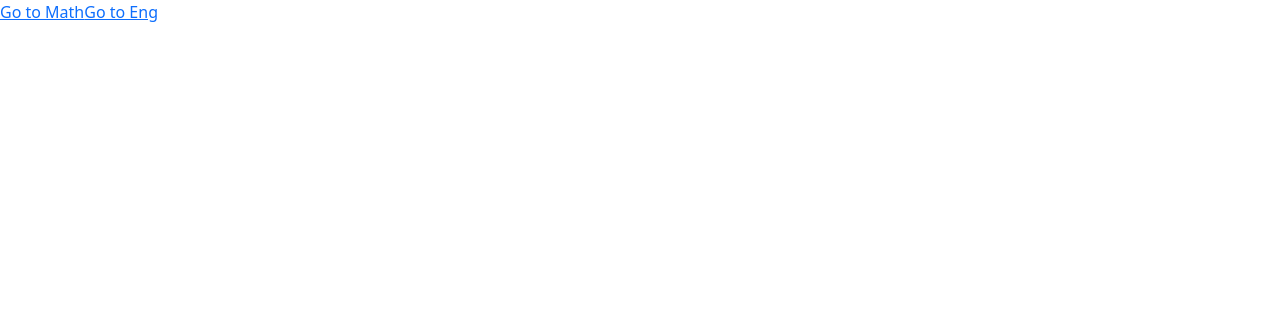
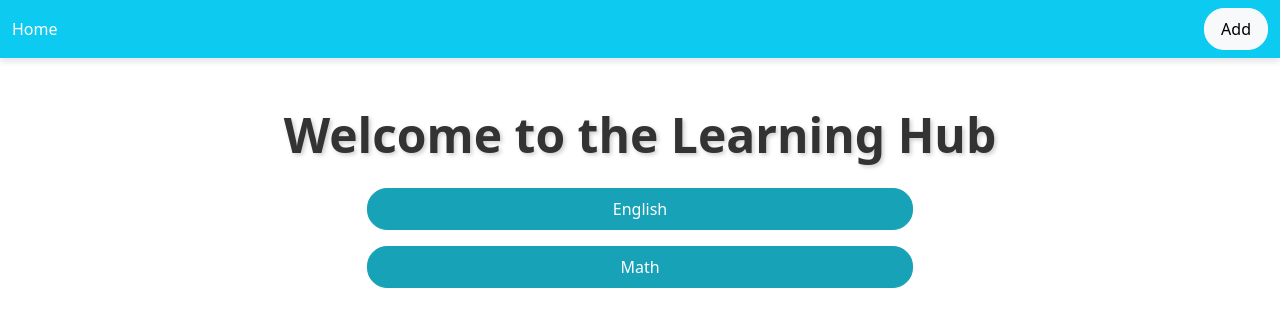
Before and after one commit to NobelTheCoder/flashcard, a React (Vite) app in the folder web/: page / in a window 1280 px wide. Shown: the top 326 px of the page. Built offline with nearby package versions, Linux system fonts and the light colour scheme.

Commit message:
Added Home Ui

```diff
--- a/web/src/Home.jsx
+++ b/web/src/Home.jsx
@@ -1,14 +1,57 @@
-import React from 'react';
-import { BrowserRouter as Router, Route, Routes, Link } from 'react-router-dom';
+import React from "react";
+import "bootstrap/dist/css/bootstrap.min.css";
 
 
+function Home() {
+  return (
+    <div>
+      {/* Navbar */}
+      <nav className="navbar navbar-expand-lg navbar-light bg-info">
+        <div className="container-fluid">
+          <button
+            className="btn btn-info text-white navbar-brand"
+            style={{ border: "none", background: "none", padding: 0 }}
+            onClick={() => window.location.href = "/"}
+          >
+            Home
+          </button>
 
-function Home(){
-	return(
-		<>
-		<Link to="/Math">Go to Math</Link>
-		<Link to="/Eng">Go to Eng</Link>
-		</>
-		)
+          <button
+            className="btn btn-light ms-auto"
+            style={{ borderRadius: "20px" }}
+            onClick={() => window.location.href = "/push"}
+          >
+            Add
+          </button>
+        </div>
+      </nav>
+
+      {/* Centered List */}
+      <div className="title-container mt-5">
+        <h1 className="main-title">Welcome to the Learning Hub</h1>
+        <div className="container text-center mt-4">
+          <div className="row justify-content-center">
+            <div className="col-md-6">
+              <button
+                className="btn btn-secondary w-100 mb-3"
+                style={{ backgroundColor: "#17a2b8", borderColor: "#17a2b8" }}
+                onClick={() => window.location.href = "/eng"}
+              >
+                English
+              </button>
+              <button
+                className="btn btn-secondary w-100"
+                style={{ backgroundColor: "#17a2b8", borderColor: "#17a2b8" }}
+                onClick={() => window.location.href = "/math"}
+              >
+                Math
+              </button>
+            </div>
+          </div>
+        </div>
+      </div>
+    </div>
+  );
 }
+
 export default Home;
--- a/web/src/subj/Eng.jsx
+++ b/web/src/subj/Eng.jsx
@@ -61,7 +61,7 @@ function Math() {
       {/* Navbar */}
       <nav className="navbar navbar-expand-lg navbar-light bg-info">
         <div className="container-fluid">
-          <button className="btn btn-info text-white navbar-brand" style={{ border: "none", background: "none", padding: 0 }} onClick={() => window.location.href = "/push"}> Home </button>
+          <button className="btn btn-info text-white navbar-brand" style={{ border: "none", background: "none", padding: 0 }} onClick={() => window.location.href = "/"}> Home </button>
           <button className="btn btn-light ms-auto" style={{ borderRadius: "20px" }} onClick={() => window.location.href = "/push"}>Add</button>
         </div>
       </nav>
```
Also changed, not shown: 1 other file (tests, documents, lock files or other folders).
